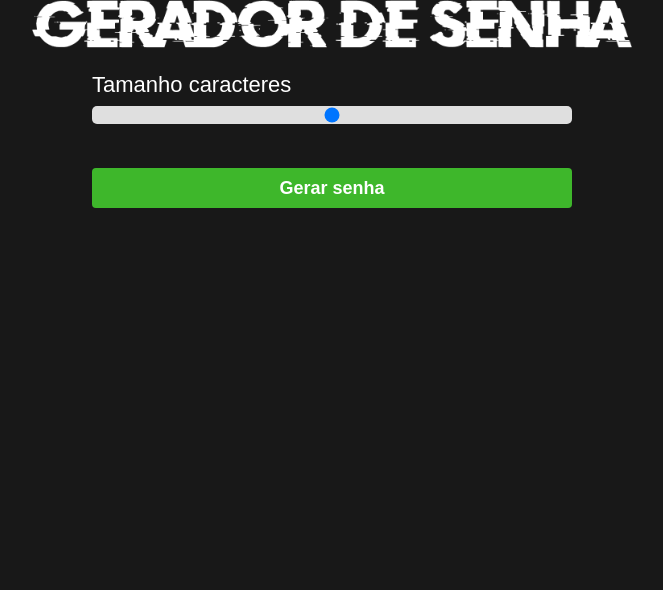
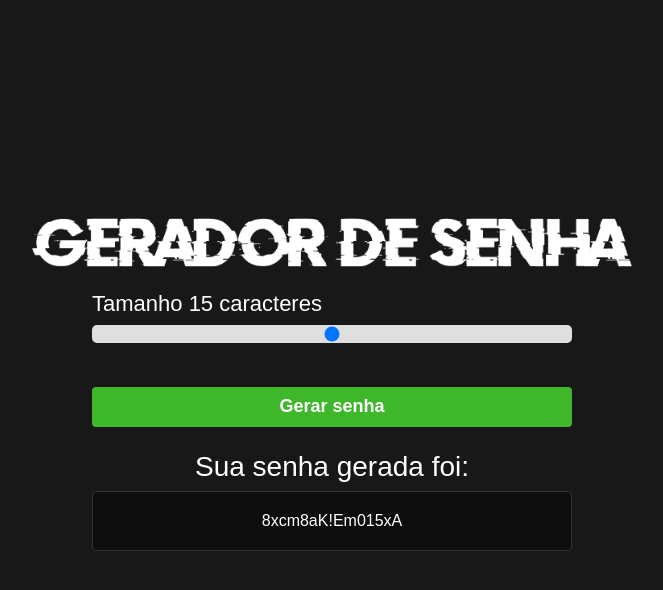
Before and after one commit to TrisKeliOn1/Gerador-de-senha, a plain HTML site: page index.html in a window 1280 px wide. Both pictures are taken after a click on the button "Gerar senha". Shown: the whole page, without its empty margins (308-971 px from the left). Drawn offline with Linux system fonts and the light colour scheme.

Commit message:
Finished

```diff
--- a/index.html
+++ b/index.html
@@ -16,12 +16,12 @@
     <main class="container-input">
         <span>Tamanho <span id="valor"></span> caracteres</span>
         <input id="slider" class="slider" type="range" min="5" max="25" value="15">
-        <button id="button" class="button-cta">Gerar senha</button>
+        <button id="button" class="button-cta" onclick="generatePassword()">Gerar senha</button>
     </main>
 
-    <div id="container-password" class="container-password hide">
+    <div id="container-password" onclick="copyPassoword()" class="container-password hide">
         <span class="title">Sua senha gerada foi:</span>
-        <span id="password" class="password">123123123123</span>
+        <span id="password" class="password"></span>
         <span class="tooltip">Clique na senha para copiar. 👆</span>
     </div>
 
--- a/script.js
+++ b/script.js
@@ -1 +1,34 @@
-console.log("teste")
+let sliderElement = document.querySelector("#slider");
+let buttonElement = document.querySelector("#button");
+
+let sizePassword = document.querySelector("#valor");
+let passowrd = document.querySelector("#password");
+
+let containerPassword = document.querySelector("#container-password");
+
+let charset = 'abcdefghijklmnopqrstuvwxyzABCDEFGHIJKLMNOPQRSTUVWXYZ0123456789!.';
+let newPassword = "";
+
+sizePassword.innerHTML = sliderElement.value;
+
+slider.oninput = function() {
+  sizePassword.innerHTML = this.value;
+}
+
+function generatePassword() {
+
+    let pass = ""
+
+    for(let i = 0, n = charset.length; i < sliderElement.value; ++i){
+        pass += charset.charAt(Math.floor(Math.random() * n));
+    }
+
+    containerPassword.classList.remove("hide");
+    passowrd.innerHTML = pass;
+    newPassword = pass;
+}
+
+function copyPassoword(){
+    alert("Senha copiada com sucesso!")
+    navigator.clipboard.writeText(newPassword);
+}
--- a/style.css
+++ b/style.css
@@ -8,7 +8,7 @@
 body{
     background-color: #181818;
     width: 100%;
-    height: 100%;
+    height: 100vh;
     display: flex;
     justify-content: center;
     align-items: center;
```
